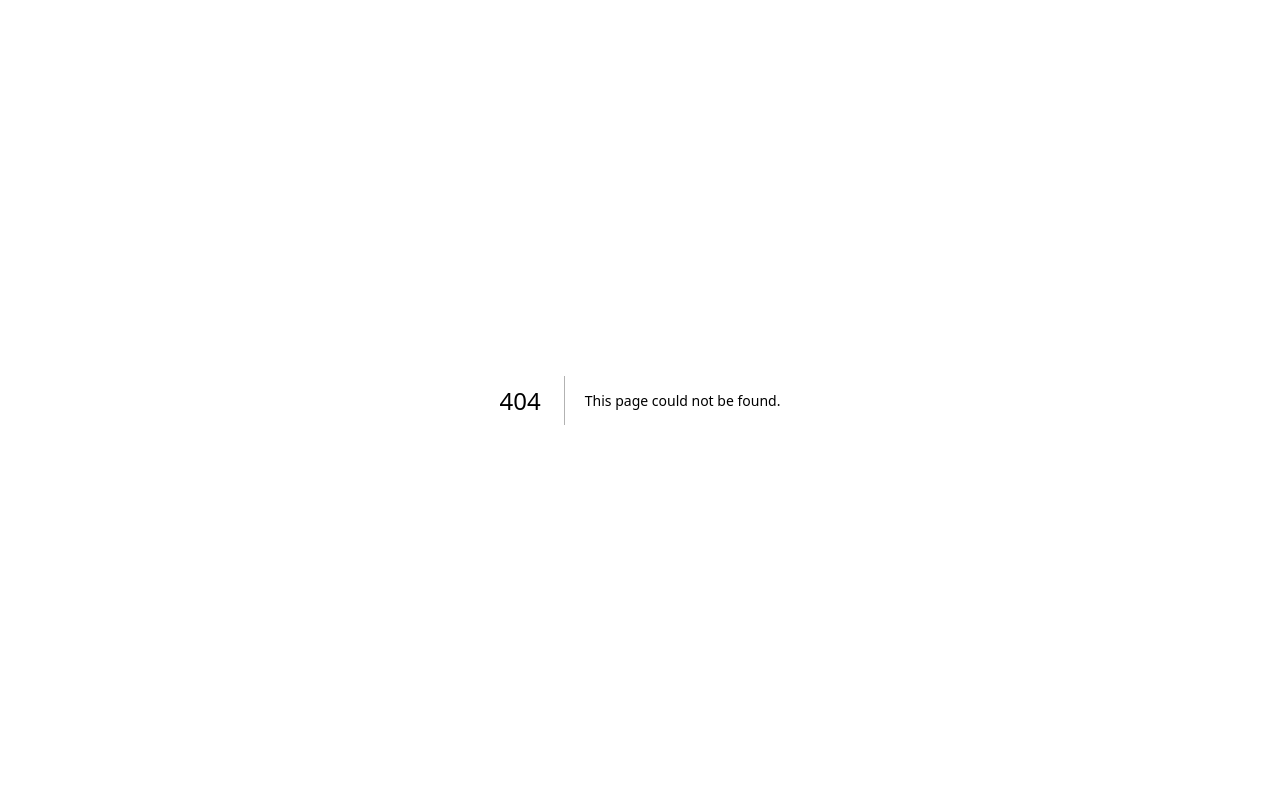
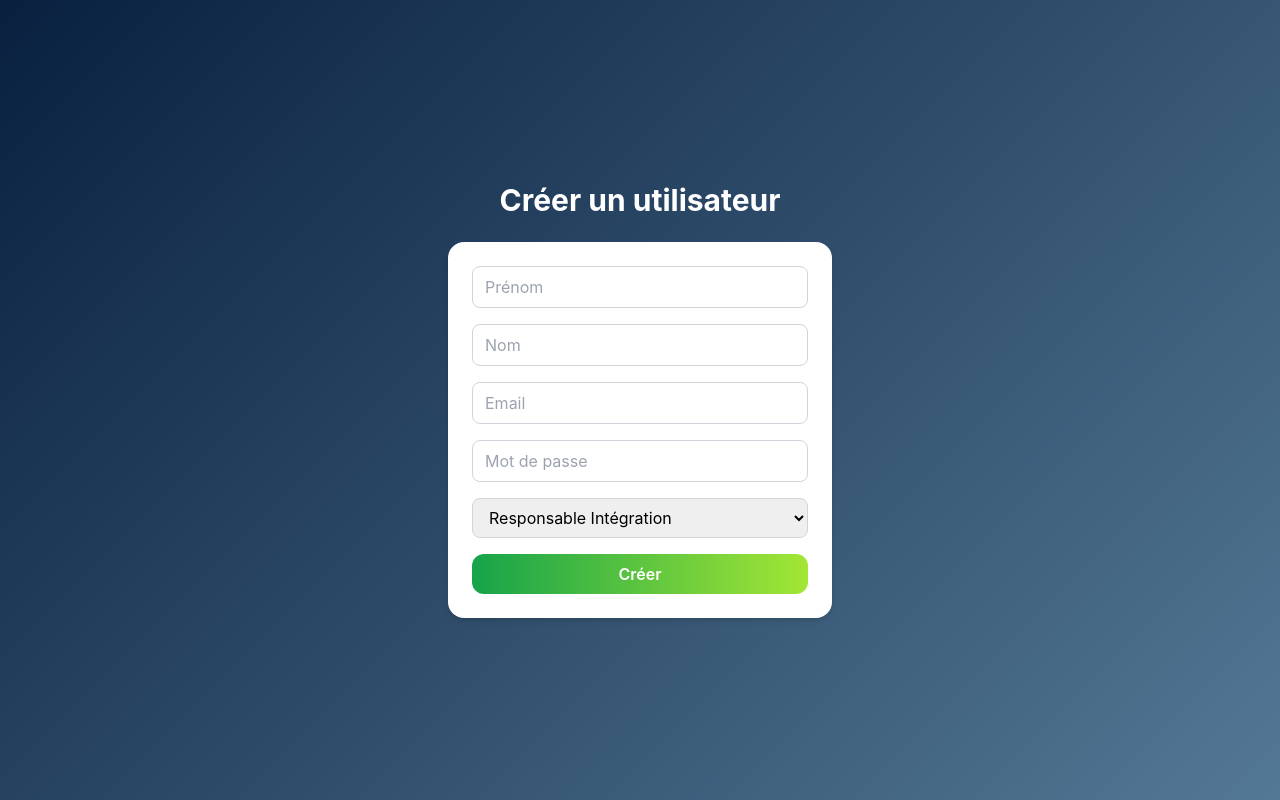
Before and after one commit to allanbavajee/soultrack, a Next.js app: page /admin/create-internal-user in a window 1280 px wide. Before the commit this address had no page. Built offline with nearby package versions, Linux system fonts and the light colour scheme; no server answers; sample sign-in values are in the browser's storage.

Commit message:
Create create-internal-user.js

```diff
--- /dev/null
+++ b/pages/admin/create-internal-user.js
@@ -0,0 +1,170 @@
+//pages/admin/create-user.js
+
+"use client";
+import { useEffect, useState } from "react";
+import { useRouter } from "next/router";
+import supabase from "../../lib/supabaseClient";
+
+export default function CreateUser() {
+  const router = useRouter();
+  const [formData, setFormData] = useState({
+    prenom: "",
+    nom: "",
+    email: "",
+    password: "",
+    role: "ResponsableIntegration",
+  });
+  const [message, setMessage] = useState("");
+
+  useEffect(() => {
+    const role = localStorage.getItem("userRole");
+    if (role !== "admin") router.push("/login");
+  }, [router]);
+
+  const handleChange = (e) => {
+    setFormData({ ...formData, [e.target.name]: e.target.value });
+  };
+
+  const handleSubmit = async (e) => {
+    e.preventDefault();
+    setMessage("");
+
+    try {
+      // 1️⃣ Vérifie si l'email existe déjà
+      const { data: existingUser, error: existingError } = await supabase
+        .from("profiles")
+        .select("email")
+        .eq("email", formData.email)
+        .maybeSingle();
+
+      if (existingError) throw existingError;
+
+      if (existingUser) {
+        setMessage("❌ Cet email existe déjà.");
+        return;
+      }
+
+      // 2️⃣ Hash le mot de passe via RPC (on utilise la même logique que login)
+      const { data: hashResult, error: hashError } = await supabase.rpc(
+        "hash_password",
+        { p_password: formData.password }
+      );
+
+      if (hashError) throw hashError;
+
+      const password_hash = Array.isArray(hashResult)
+        ? hashResult[0]
+        : hashResult;
+
+      // 3️⃣ Insère le nouvel utilisateur
+      const { error: insertError } = await supabase.from("profiles").insert([
+        {
+          email: formData.email,
+          password_hash: password_hash,
+          prenom: formData.prenom,
+          nom: formData.nom,
+          role: formData.role,
+        },
+      ]);
+
+      if (insertError) throw insertError;
+
+      // 4️⃣ Succès
+      setMessage("✅ Utilisateur créé avec succès !");
+      setFormData({
+        prenom: "",
+        nom: "",
+        email: "",
+        password: "",
+        role: "ResponsableIntegration",
+      });
+    } catch (err) {
+      console.error(err);
+      setMessage("❌ Erreur : " + err.message);
+    }
+  };
+
+  return (
+    <div
+      className="min-h-screen flex flex-col justify-center items-center p-6"
+      style={{
+        background: "linear-gradient(135deg, #09203F 0%, #537895 100%)",
+      }}
+    >
+      <h1 className="text-3xl text-white font-bold mb-6">
+        Créer un utilisateur
+      </h1>
+
+      <form
+        onSubmit={handleSubmit}
+        className="bg-white p-6 rounded-2xl shadow-md w-96 flex flex-col gap-4"
+      >
+        <input
+          name="prenom"
+          placeholder="Prénom"
+          value={formData.prenom}
+          onChange={handleChange}
+          required
+          className="border border-gray-300 rounded-lg px-3 py-2"
+        />
+
+        <input
+          name="nom"
+          placeholder="Nom"
+          value={formData.nom}
+          onChange={handleChange}
+          required
+          className="border border-gray-300 rounded-lg px-3 py-2"
+        />
+
+        <input
+          name="email"
+          type="email"
+          placeholder="Email"
+          value={formData.email}
+          onChange={handleChange}
+          required
+          className="border border-gray-300 rounded-lg px-3 py-2"
+        />
+
+        <input
+          name="password"
+          type="password"
+          placeholder="Mot de passe"
+          value={formData.password}
+          onChange={handleChange}
+          required
+          className="border border-gray-300 rounded-lg px-3 py-2"
+        />
+
+        <select
+          name="role"
+          value={formData.role}
+          onChange={handleChange}
+          className="border border-gray-300 rounded-lg px-3 py-2"
+        >
+          <option value="ResponsableIntegration">Responsable Intégration</option>
+          <option value="ResponsableEvangelisation">Responsable Évangélisation</option>
+          <option value="admin">Admin</option>
+        </select>
+
+        {message && (
+          <p
+            className={`text-center text-sm ${
+              message.startsWith("✅") ? "text-green-600" : "text-red-500"
+            }`}
+          >
+            {message}
+          </p>
+        )}
+
+        <button
+          type="submit"
+          className="bg-gradient-to-r from-green-600 to-lime-400 text-white py-2 rounded-xl font-semibold hover:shadow-lg transition-all"
+        >
+          Créer
+        </button>
+      </form>
+    </div>
+  );
+}
```
